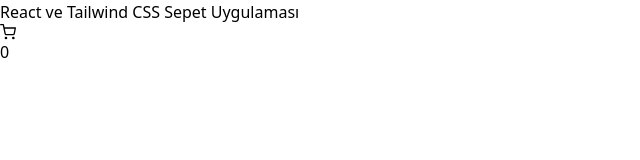
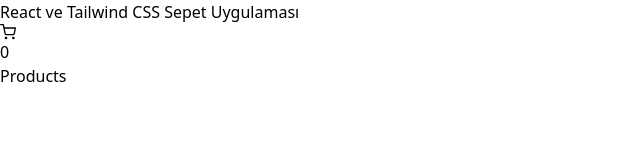
Before and after one commit to FatmanurGebesoglu/shopping-cart-vite, a React (Vite) app: page / in a window 1280 px wide. Shown: the top 160 px of the page, without its empty margins (0-640 px from the left). Built offline with nearby package versions, Linux system fonts and the light colour scheme.

Commit message:
Products component added

```diff
--- a/src/App.jsx
+++ b/src/App.jsx
@@ -1,10 +1,12 @@
 import Header from "./components/Header.jsx"
+import Products from "./components/Products.jsx"
 
 function App() {
 
   return (
     <div className='container mx-auto p-4'>
       <Header />
+      <Products />
     </div>
   )
 }
--- /dev/null
+++ b/src/components/Products.jsx
@@ -0,0 +1,9 @@
+import React from 'react'
+
+const Products = () => {
+  return (
+    <div>Products</div>
+  )
+}
+
+export default Products
```
